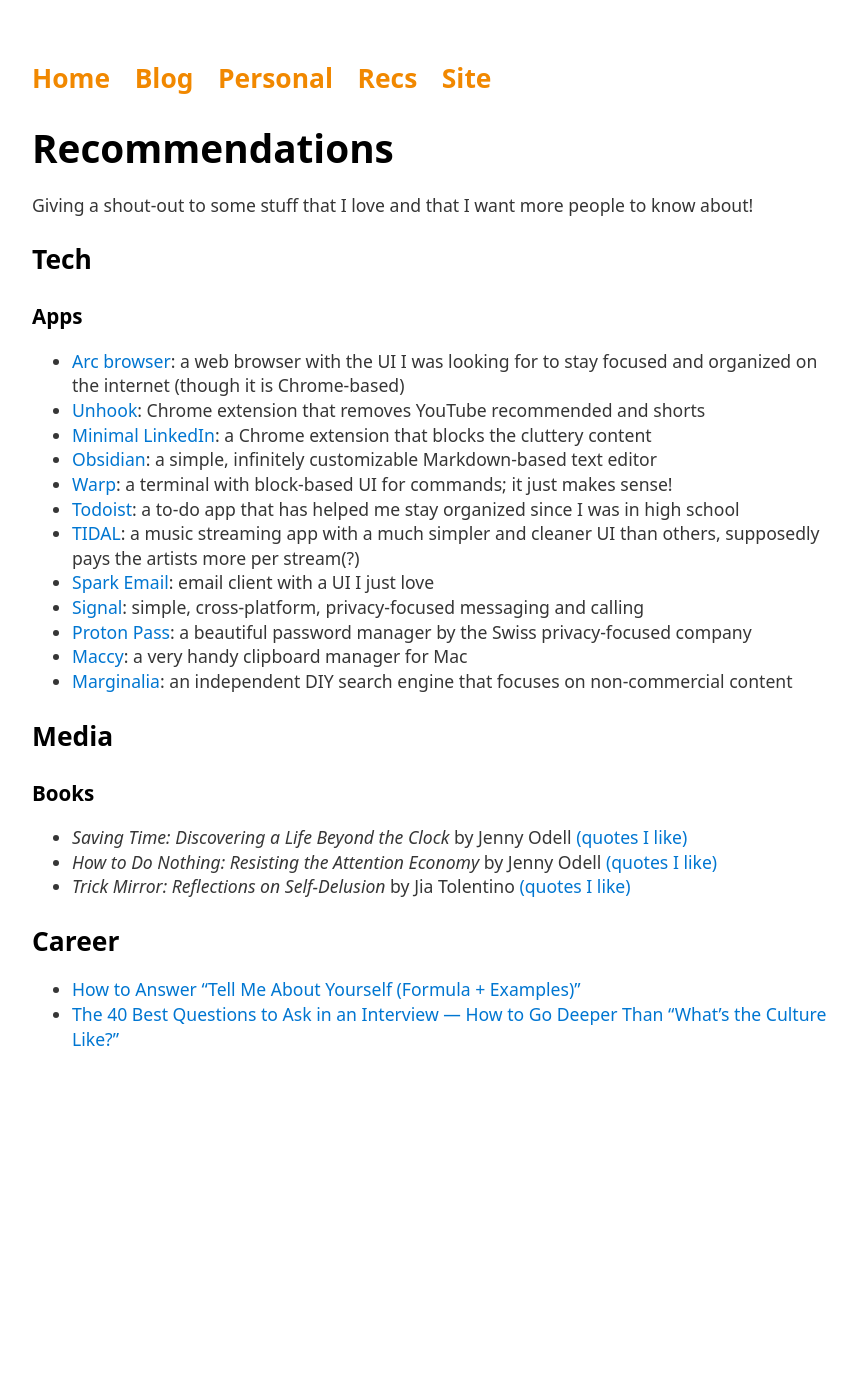
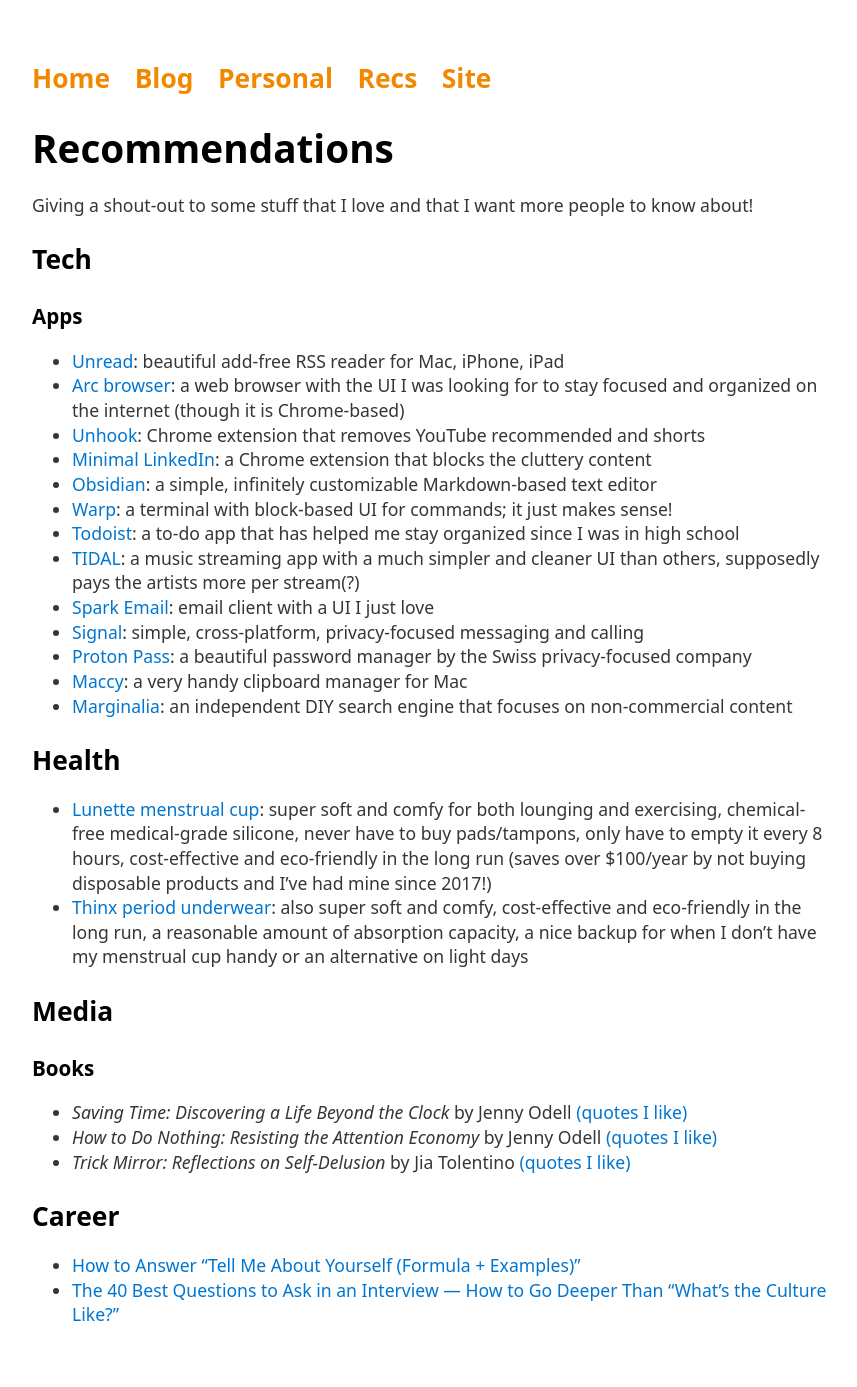
Before and after one commit to grkw/grkw.github.io, a Jekyll site: the page built from pages/recs.md, in a window 1280 px wide. Shown: the whole page, without its empty margins (208-1065 px from the left). Built offline with Jekyll 4.4.1, drawn with Linux system fonts in a browser that asks for light colours; before the commit the page ends 1111 px from its top, so only the background shows below that.

Commit message:
Add recs

```diff
--- a/pages/recs.md
+++ b/pages/recs.md
@@ -12,6 +12,7 @@
 
 ### Apps
 
+- [Unread](https://www.goldenhillsoftware.com/unread/): beautiful add-free RSS reader for Mac, iPhone, iPad
 - [Arc browser](https://arc.net/): a web browser with the UI I was looking for to stay focused and organized on the internet (though it is Chrome-based)
 - [Unhook](https://chromewebstore.google.com/detail/unhook-remove-youtube-rec/khncfooichmfjbepaaaebmommgaepoid): Chrome extension that removes YouTube recommended and shorts
 - [Minimal LinkedIn](https://github.com/cindywu/minimal-linkedin): a Chrome extension that blocks the cluttery content
@@ -25,6 +26,11 @@
 - [Maccy](https://maccy.app/): a very handy clipboard manager for Mac
 - [Marginalia](https://search.marginalia.nu/): an independent DIY search engine that focuses on non-commercial content
 
+## Health
+
+- [Lunette menstrual cup](https://store.lunette.com/): super soft and comfy for both lounging and exercising, chemical-free medical-grade silicone, never have to buy pads/tampons, only have to empty it every 8 hours, cost-effective and eco-friendly in the long run (saves over $100/year by not buying disposable products and I've had mine since 2017!)
+- [Thinx period underwear](https://www.thinx.com/): also super soft and comfy, cost-effective and eco-friendly in the long run, a reasonable amount of absorption capacity, a nice backup for when I don't have my menstrual cup handy or an alternative on light days
+
 ## Media
 
 ### Books
```
